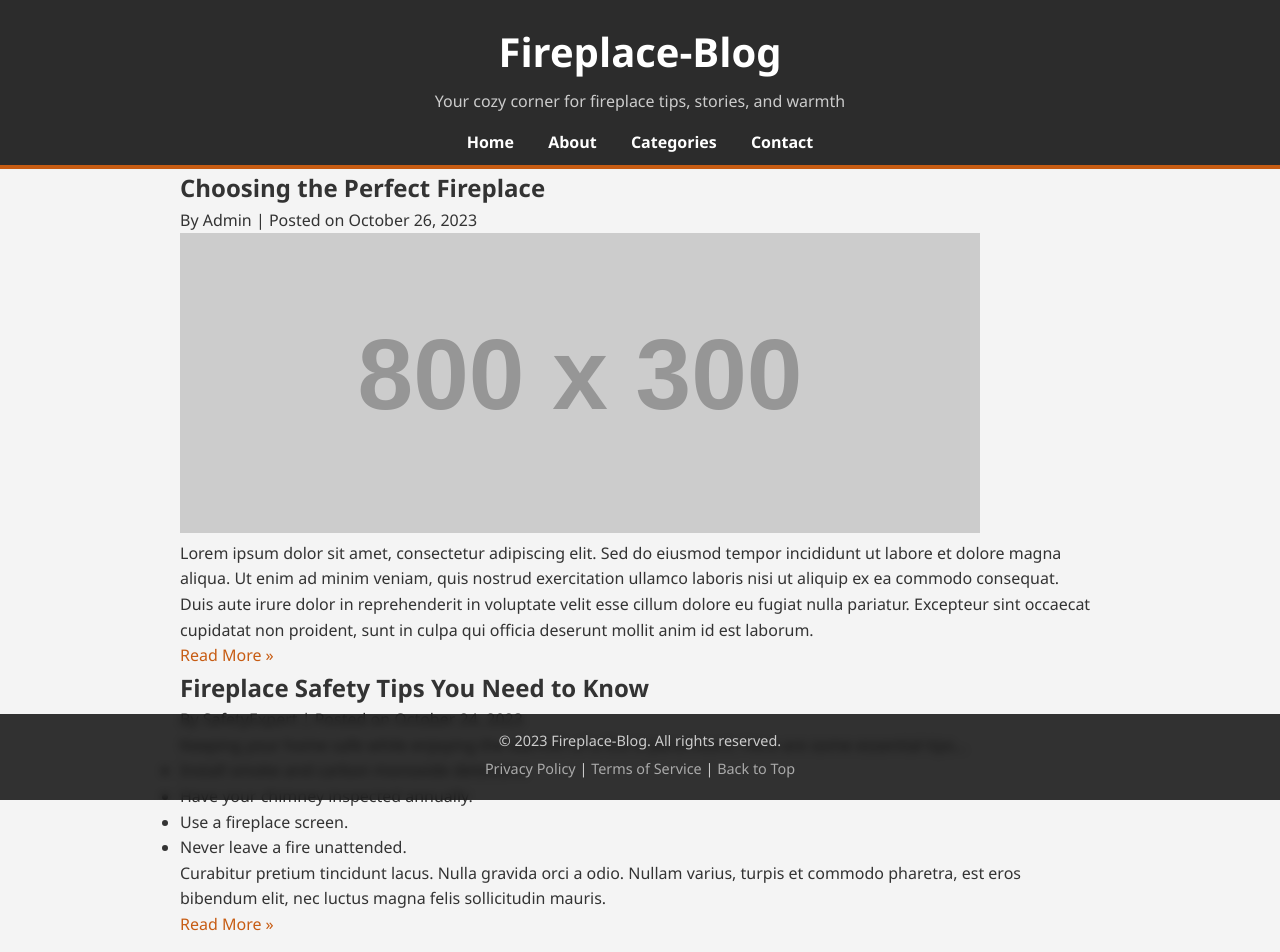
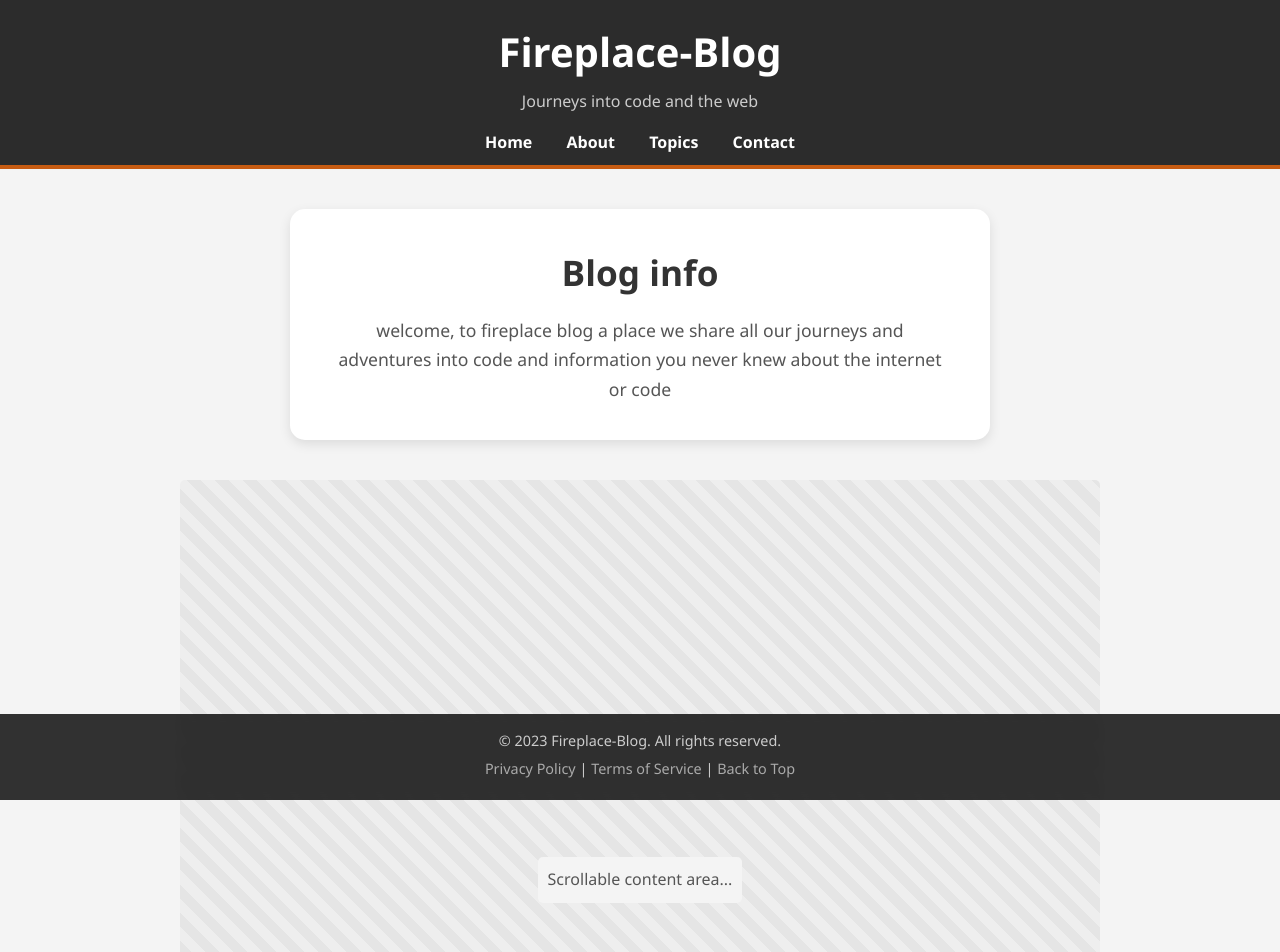
Before and after one commit to Project-Fireplace/Fireplace-Blog, a plain HTML site: page index.html in a window 1280 px wide. Shown: the top 952 px of the page. Drawn offline with Linux system fonts and the light colour scheme; placeholder pictures from the web are drawn by us.

Commit message:
Update index.html

```diff
--- a/index.html
+++ b/index.html
@@ -11,12 +11,13 @@
     <header>
         <div class="container">
             <h1>Fireplace-Blog</h1>
-            <p>Your cozy corner for fireplace tips, stories, and warmth</p>
+            <!-- Updated tagline to reflect new focus -->
+            <p>Journeys into code and the web</p>
             <nav>
                 <ul>
                     <li><a href="#">Home</a></li>
                     <li><a href="#">About</a></li>
-                    <li><a href="#">Categories</a></li>
+                    <li><a href="#">Topics</a></li>
                     <li><a href="#">Contact</a></li>
                 </ul>
             </nav>
@@ -24,34 +25,16 @@
     </header>
 
     <main class="container">
-        <article class="blog-post">
-            <h2>Choosing the Perfect Fireplace</h2>
-            <p class="post-meta">By Admin | Posted on October 26, 2023</p>
-            <img src="https://via.placeholder.com/800x300?text=Cozy+Fireplace" alt="A cozy fireplace scene" class="post-image">
-            <p>Lorem ipsum dolor sit amet, consectetur adipiscing elit. Sed do eiusmod tempor incididunt ut labore et dolore magna aliqua. Ut enim ad minim veniam, quis nostrud exercitation ullamco laboris nisi ut aliquip ex ea commodo consequat.</p>
-            <p>Duis aute irure dolor in reprehenderit in voluptate velit esse cillum dolore eu fugiat nulla pariatur. Excepteur sint occaecat cupidatat non proident, sunt in culpa qui officia deserunt mollit anim id est laborum.</p>
-            <a href="#" class="read-more">Read More »</a>
-        </article>
+        <!-- New Info Box Section -->
+        <div class="info-box">
+            <h2 class="info-title">Blog info</h2>
+            <p class="info-text">welcome, to fireplace blog a place we share all our journeys and adventures into code and information you never knew about the internet or code</p>
+        </div>
 
-        <article class="blog-post">
-            <h2>Fireplace Safety Tips You Need to Know</h2>
-            <p class="post-meta">By SafetyExpert | Posted on October 24, 2023</p>
-            <p>Keeping your home safe while enjoying the warmth of a fire is paramount. Here are some essential tips...</p>
-            <ul>
-                <li>Install smoke and carbon monoxide detectors.</li>
-                <li>Have your chimney inspected annually.</li>
-                <li>Use a fireplace screen.</li>
-                <li>Never leave a fire unattended.</li>
-            </ul>
-            <p>Curabitur pretium tincidunt lacus. Nulla gravida orci a odio. Nullam varius, turpis et commodo pharetra, est eros bibendum elit, nec luctus magna felis sollicitudin mauris.</p>
-            <a href="#" class="read-more">Read More »</a>
-        </article>
-
-        <!-- Add more blog post articles here -->
-
-        <!-- Placeholder content to make the page scrollable -->
-        <div style="height: 1200px; background: #eee; margin: 20px 0; display: flex; align-items: center; justify-content: center; color: #555; border-radius: 5px;">
-            <p>Lots of scrollable content goes here...</p>
+        <!-- You can add future blog post previews or other content here -->
+         <!-- Placeholder content to ensure scrolling is still possible to see footer transparency -->
+         <div style="height: 800px; background: repeating-linear-gradient( 45deg, #eee, #eee 10px, #e5e5e5 10px, #e5e5e5 20px ); margin: 20px 0; display: flex; align-items: center; justify-content: center; color: #555; border-radius: 5px;">
+            <p style="background: #f4f4f4; padding: 10px; border-radius: 5px;">Scrollable content area...</p>
         </div>
 
     </main>
@@ -62,7 +45,7 @@
             <p>
                 <a href="#">Privacy Policy</a> |
                 <a href="#">Terms of Service</a> |
-                <a href="#">Back to Top</a>
+                <a href="#top">Back to Top</a> <!-- Link to top of page -->
             </p>
         </div>
     </footer>
```
